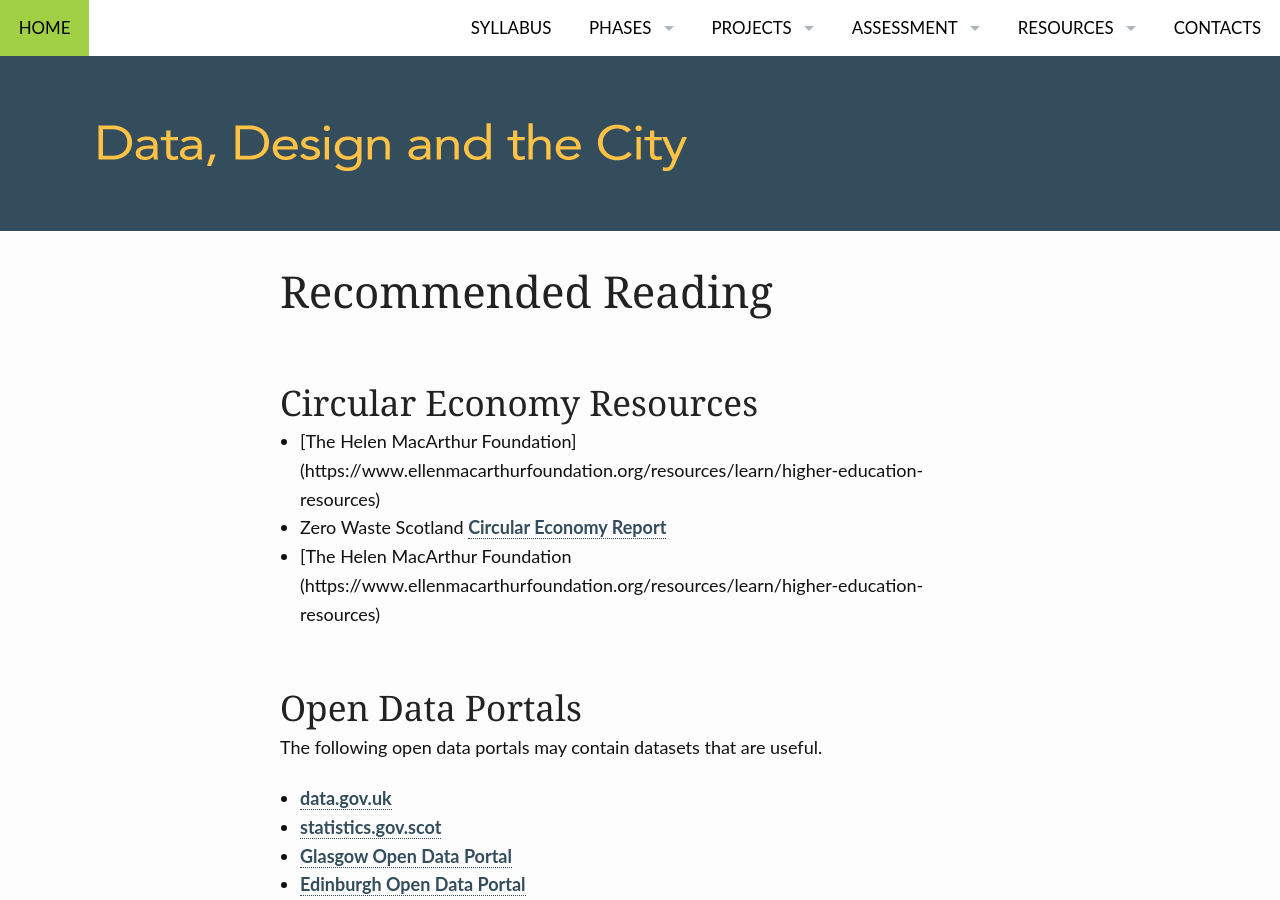
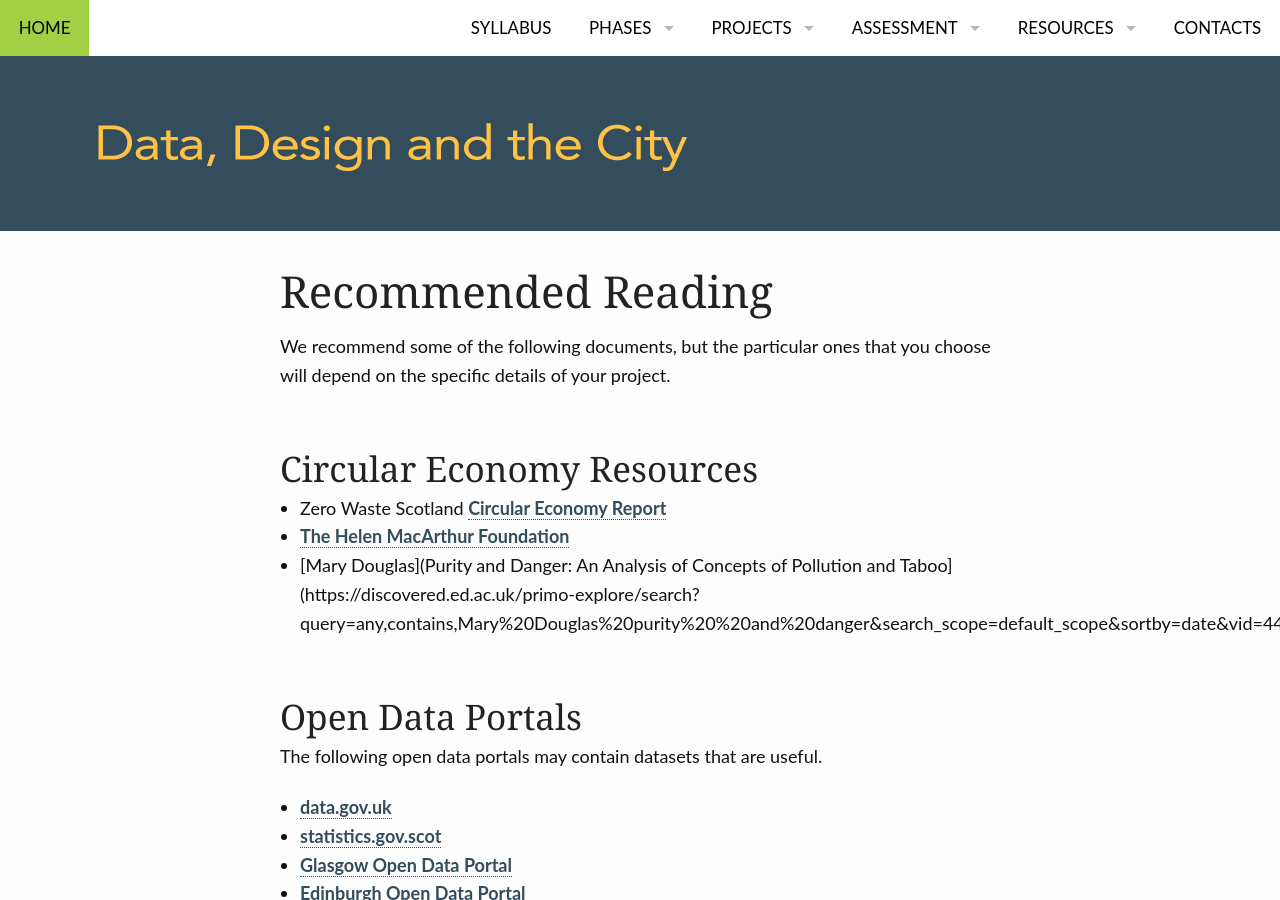
Before and after one commit to edinburghlivinglab/ddc, a Jekyll site: the page built from pages/reading_list.md, in a window 1280 px wide and 900 px high. Built offline with Jekyll 4.4.1, drawn with Linux system fonts in a browser that asks for light colours.

Commit message:
Update reading_list.md

```diff
--- a/pages/reading_list.md
+++ b/pages/reading_list.md
@@ -3,12 +3,14 @@ layout: page
 title: "Recommended Reading"
 permalink: "/reading_list/"
 ---
+We recommend some of the following documents, but the particular ones that you choose will depend on the specific details of your project.
 
 ## Circular Economy Resources
 
-* [The Helen MacArthur Foundation] (https://www.ellenmacarthurfoundation.org/resources/learn/higher-education-resources)
 * Zero Waste Scotland [Circular Economy Report](http://www.zerowastescotland.org.uk/sites/default/files/Circular_economy_Scotland_report.pdf)
-* [The Helen MacArthur Foundation (https://www.ellenmacarthurfoundation.org/resources/learn/higher-education-resources)
+* [The Helen MacArthur Foundation](https://www.ellenmacarthurfoundation.org/resources/learn/higher-education-resources)
+* [Mary Douglas](Purity and Danger: An Analysis of Concepts of Pollution and Taboo] (https://discovered.ed.ac.uk/primo-explore/search?query=any,contains,Mary%20Douglas%20purity%20%20and%20danger&search_scope=default_scope&sortby=date&vid=44UOE_VU2&facet=frbrgroupid,include,1310796064&offset=0)
+
 
 ## Open Data Portals
 
```
